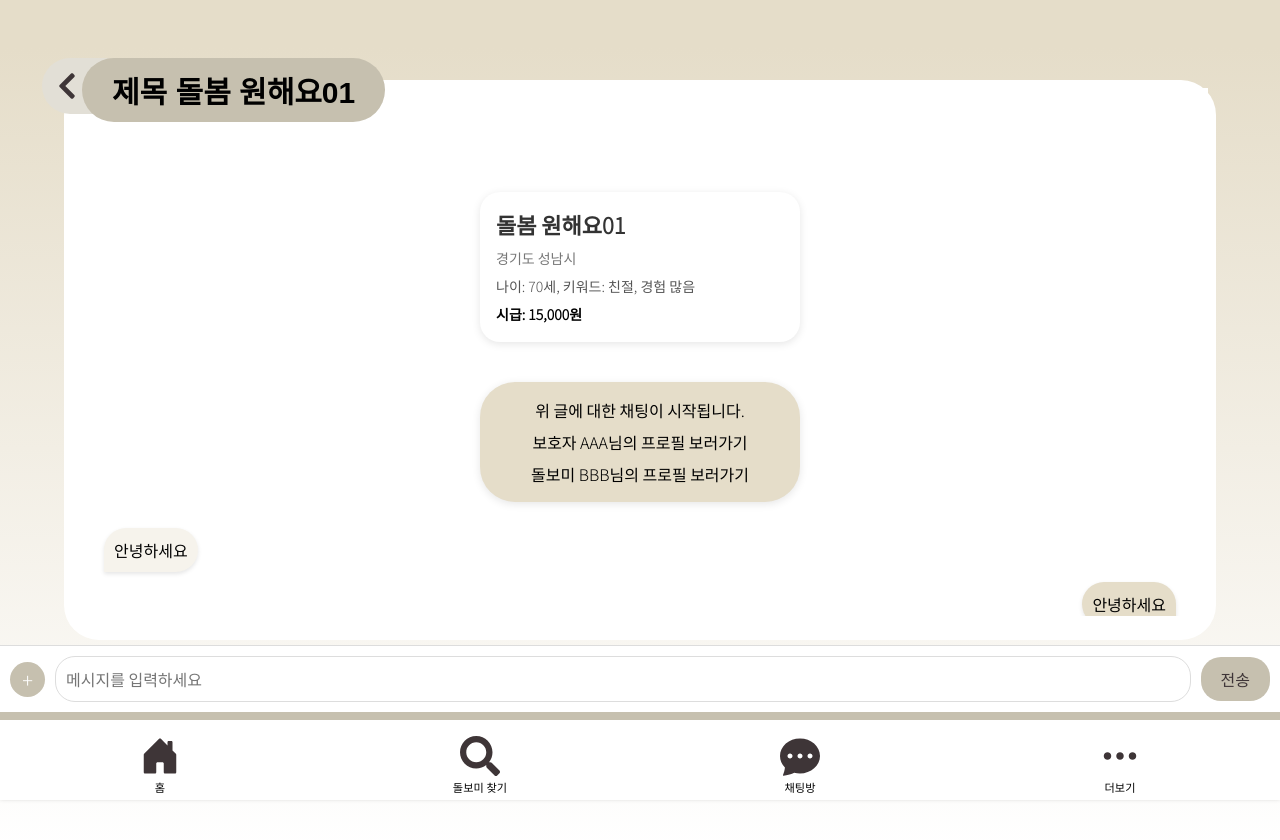
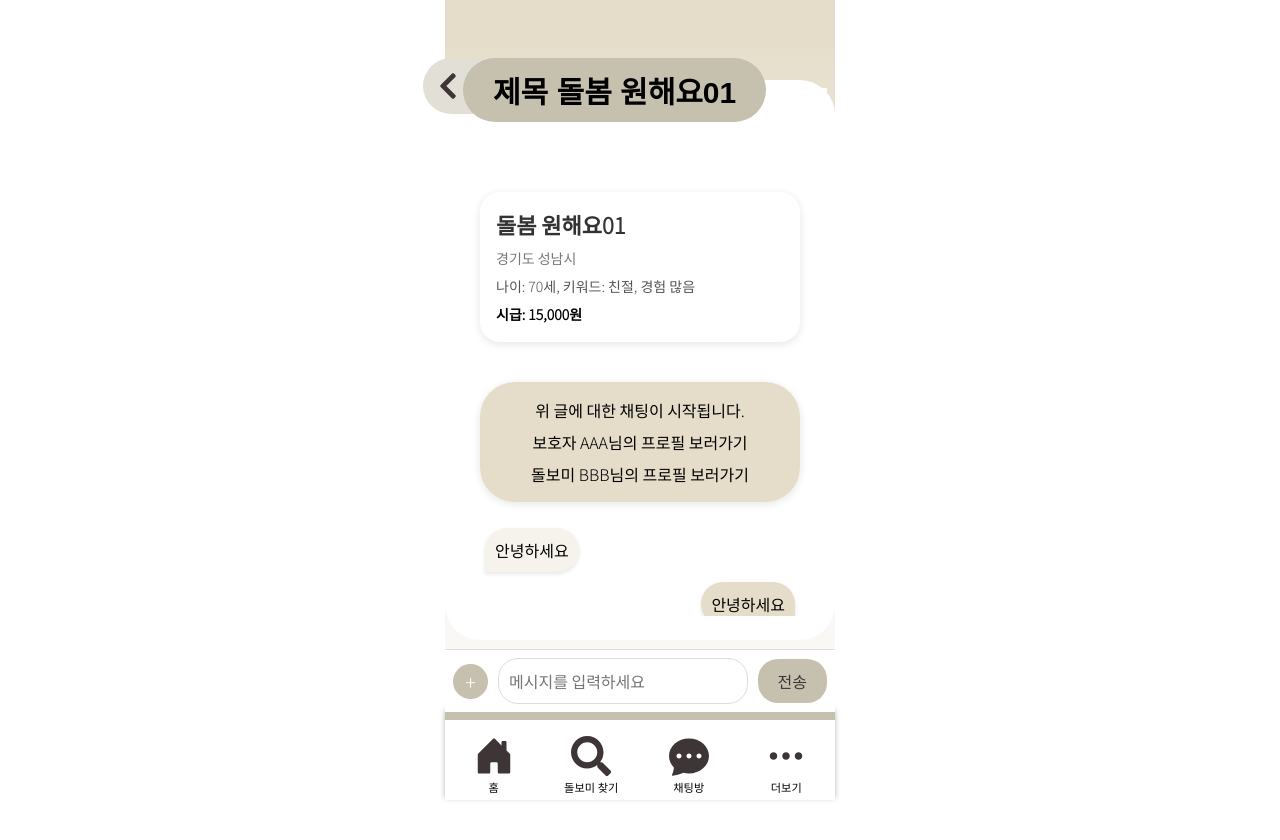
Before and after one commit to yerimi00/GovTech_FE, a React (Vite) app in the folder bombom/: page /chatpage in a window 1280 px wide. Shown: the top 840 px of the page. Built offline with nearby package versions, Linux system fonts and the light colour scheme; a web font is replaced by a local one.

Commit message:
[FIX] 웹에서 모바일 뷰로 제한

```diff
--- a/bombom/index.html
+++ b/bombom/index.html
@@ -1,17 +1,41 @@
 <!DOCTYPE html>
 <html lang="en">
+
 <head>
   <meta charset="UTF-8" />
   <link rel="icon" type="image/svg+xml" href="/vite.svg" />
-    <meta name="viewport" content="width=device-width, initial-scale=1.0" />
+  <meta name="viewport" content="width=390, initial-scale=1.0, maximum-scale=1.0, user-scalable=no" />
 
   <!-- Google Fonts - Noto Sans KR -->
   <link rel="preconnect" href="https://fonts.googleapis.com" />
   <link rel="preconnect" href="https://fonts.gstatic.com" crossorigin />
-    <link
-      href="https://fonts.googleapis.com/css2?family=Noto+Sans+KR:wght@300&display=swap"
-      rel="stylesheet"
-    />
+  <link href="https://fonts.googleapis.com/css2?family=Noto+Sans+KR:wght@300&display=swap" rel="stylesheet" />
+
+  <style>
+    body,
+    html {
+      margin: 0;
+      padding: 0;
+      width: 100%;
+      height: 100%;
+      background-color: white;
+      display: flex;
+      justify-content: center;
+      align-items: center;
+    }
+
+    #root {
+      width: 390px;
+      /* 모바일 기기의 너비에 맞춤 */
+      height: 100%;
+      box-shadow: 0 0 0 100vmax white;
+      /* 나머지 화면을 흰색으로 채우기 위해 사용 */
+      position: relative;
+      z-index: 1;
+      background-color: #f8f8f8;
+      /* 앱의 배경 색상 */
+    }
+  </style>
 
   <title>bombom</title>
 </head>
@@ -20,4 +44,5 @@
   <div id="root"></div>
   <script type="module" src="/src/main.jsx"></script>
 </body>
+
 </html>
--- a/bombom/src/components/Layout.jsx
+++ b/bombom/src/components/Layout.jsx
@@ -7,12 +7,13 @@ import AdminFooter from './footer/adminFooter';
 import { Outlet, useLocation } from 'react-router-dom';
 import ResetCss from '../ResetCss';
 
-const Container = styled.div`
+const Wrapper = styled.div`
   display: flex;
   flex-direction: column;
+  width: 390px;  /* 모바일 너비 */
+  margin: 0 auto;
   min-height: 100vh;
-  padding-top: 6vh;
-  background-color: transparent;
+  background-color: #f8f8f8;
 `;
 
 const Main = styled.main`
@@ -53,13 +54,13 @@ const Layout = () => {
     return (
         <>
             <ResetCss />
-            <Container>
+            <Wrapper>
                 {renderHeader()}
                 <Main>
                     <Outlet />
                 </Main>
                 {renderFooter()}
-            </Container>
+            </Wrapper>
         </>
     );
 };
--- a/bombom/src/components/footer/adminFooter.jsx
+++ b/bombom/src/components/footer/adminFooter.jsx
@@ -11,11 +11,12 @@ const NaviContainer = styled.footer`
   flex-direction: row;
   justify-content: center;
   align-items: center;
-  width: 100%;
+  width: 390px;
+  transform: translateX(-50%);
   height: 11vh;
   background-color: white;
   bottom: 0;
-  left: 0;
+  left: 50%;
   pointer-events: auto;
   position: fixed;
   border-top: 0.5rem solid #C6C0AF;
--- a/bombom/src/components/footer/footer.jsx
+++ b/bombom/src/components/footer/footer.jsx
@@ -10,11 +10,12 @@ const NaviContainer = styled.footer`
   flex-direction: row;
   justify-content: center;
   align-items: center;
-  width: 100%;
+  width: 390px;
+  transform: translateX(-50%);
   height: 11vh;
   background-color: white;
   bottom: 0;
-  left: 0;
+  left: 50%;
   pointer-events: auto;
   position: fixed;
   border-top: 0.5rem solid #C6C0AF;
--- a/bombom/src/components/header/all_header/header.jsx
+++ b/bombom/src/components/header/all_header/header.jsx
@@ -9,7 +9,9 @@ import { BsPersonCircle } from 'react-icons/bs';
 const HeaderContainer = styled.header`
   position: fixed;
   top: 0;
-  width: 100%;
+  width: 390px;
+  left: 50%;
+  transform: translateX(-50%);
   height: 6vh;
   display: flex;
   flex-direction: row;
@@ -74,8 +76,8 @@ export default function Header() {
 
     return (
         <HeaderContainer>
-            <CustomRow width='100%' justifyContent='space-between'>
-                <CustomRow width='100%' justifyContent='space-between' gap='1rem'>
+            <CustomRow width='100%' justifyContent='space-between' gap='0'>
+                <CustomRow width='100%' justifyContent='space-between'>
                     {isSpecialRoute ? (
                         <CustomFont color='#626262' font='0.8rem'>여기 로고</CustomFont>
                     ) : (
--- a/bombom/src/components/header/all_header/newHeader.jsx
+++ b/bombom/src/components/header/all_header/newHeader.jsx
@@ -8,7 +8,9 @@ import StyledImg from '../../container/StyledImg';
 const HeaderContainer = styled.header`
   position: fixed;
   top: 0;
-  width: 100%;
+  width: 390px;
+  left: 50%;
+  transform: translateX(-50%);
   height: 6vh;
   display: flex;
   flex-direction: row;
--- a/bombom/src/pages/chatpage/chatpage.jsx
+++ b/bombom/src/pages/chatpage/chatpage.jsx
@@ -253,38 +253,22 @@ const ChatPageContainer = styled.div`
   display: flex;
   flex-direction: column;
   align-items: center;
-  width: 100%;
+  width: 390px;
+  margin: 0 auto;
   height: 100%;
   min-height: 100vh;
   padding-bottom: 10vh;
+  background-color: white;
 `;
 
 const PageContainer = styled(ChatPageContainer)`
-  width: 100%;
   display: flex;
-  flex-direction: row;
-  justify-content: center;
+  flex-direction: column;
+  justify-content: flex-start;
   position: relative;
   background: linear-gradient(to bottom, #e5ddc9, white);
   gap: 2rem;
   padding-top: 10vh;
-`;
-
-const MainDiv = styled.div`
-  background-color: ${(props) => props.backgroundColor || "#AFAFAF"};
-  border: none;
-  width: ${(props) => props.width || "90%"};
-  border-radius: ${(props) => props.borderRadius || "auto"};
-  padding: 0.5rem;
-  display: flex;
-  flex-direction: column;
-  align-items: center;
-  font-family: ${(props) => props.fontFamily || "Noto Sans KR"};
-  // position: relative;
-  position: ${(props) => props.position || "relative"};
-  top: ${(props) => props.top || "auto"};
-
-  transition: height 0.3s ease; /* height 변경시 애니메이션 효과 추가 */
 `;
 
 const HeaderContainer = styled.div`
@@ -306,7 +290,7 @@ const ContentContainer = styled.div`
   overflow-y: auto;
   padding: 1rem;
   box-sizing: border-box;
-  max-height: 100%; /* 최대 높이 설정 */
+  max-height: 100%;
 `;
 
 const ReturnIconWrapper = styled.div`
@@ -329,9 +313,9 @@ const ChatMessages = styled.div`
   display: flex;
   flex-direction: column;
   gap: 10px;
-  overflow-y: auto; /* 채팅이 많아지면 스크롤이 가능하도록 설정 */
-  padding: 1rem; /* padding 추가로 가독성 개선 */
-  box-sizing: border-box; /* 패딩이 포함된 크기 계산 */
+  overflow-y: auto;
+  padding: 1rem;
+  box-sizing: border-box;
 `;
 
 const ChatMessage = styled.div`
@@ -346,16 +330,34 @@ const ChatMessage = styled.div`
       : "1.5rem 1.5rem 1.5rem 0"};
 `;
 
+const MainDiv = styled.div`
+  background-color: ${(props) => props.backgroundColor || "#AFAFAF"};
+  border: none;
+  width: 100%;
+  max-width: 390px;
+  border-radius: ${(props) => props.borderRadius || "auto"};
+  padding: 0.5rem;
+  display: flex;
+  flex-direction: column;
+  align-items: center;
+  font-family: ${(props) => props.fontFamily || "Noto Sans KR"};
+  position: ${(props) => props.position || "relative"};
+  top: ${(props) => props.top || "auto"};
+  transition: height 0.3s ease;
+`;
+
 const ChatInputContainer = styled.div`
   display: flex;
   align-items: center;
-  padding: 10px;
   width: 100%;
+  max-width: 390px;
   background-color: #ffffff;
   border-top: 1px solid #dddddd;
+  padding: 0.5rem;
   position: fixed;
-  bottom: ${(props) => (props.showOptions ? "30vh" : "11vh")}; /* 위치 조정 */
-  left: 0;
+  bottom: ${(props) => (props.showOptions ? "30vh" : "11vh")};
+  left: 50%;
+  transform: translateX(-50%);
   transition: bottom 0.3s ease;
   z-index: 2;
 `;
@@ -364,7 +366,9 @@ const OptionsContainer = styled.div`
   position: fixed;
   bottom: 10vh;
   left: 0;
-  width: 100%;
+  width: 390px;
+  left: 50%;
+  transform: translateX(-50%);
   height: 20vh;
   display: flex;
   justify-content: space-around;
```
Lines whose indentation alone changed are shown as unchanged.
